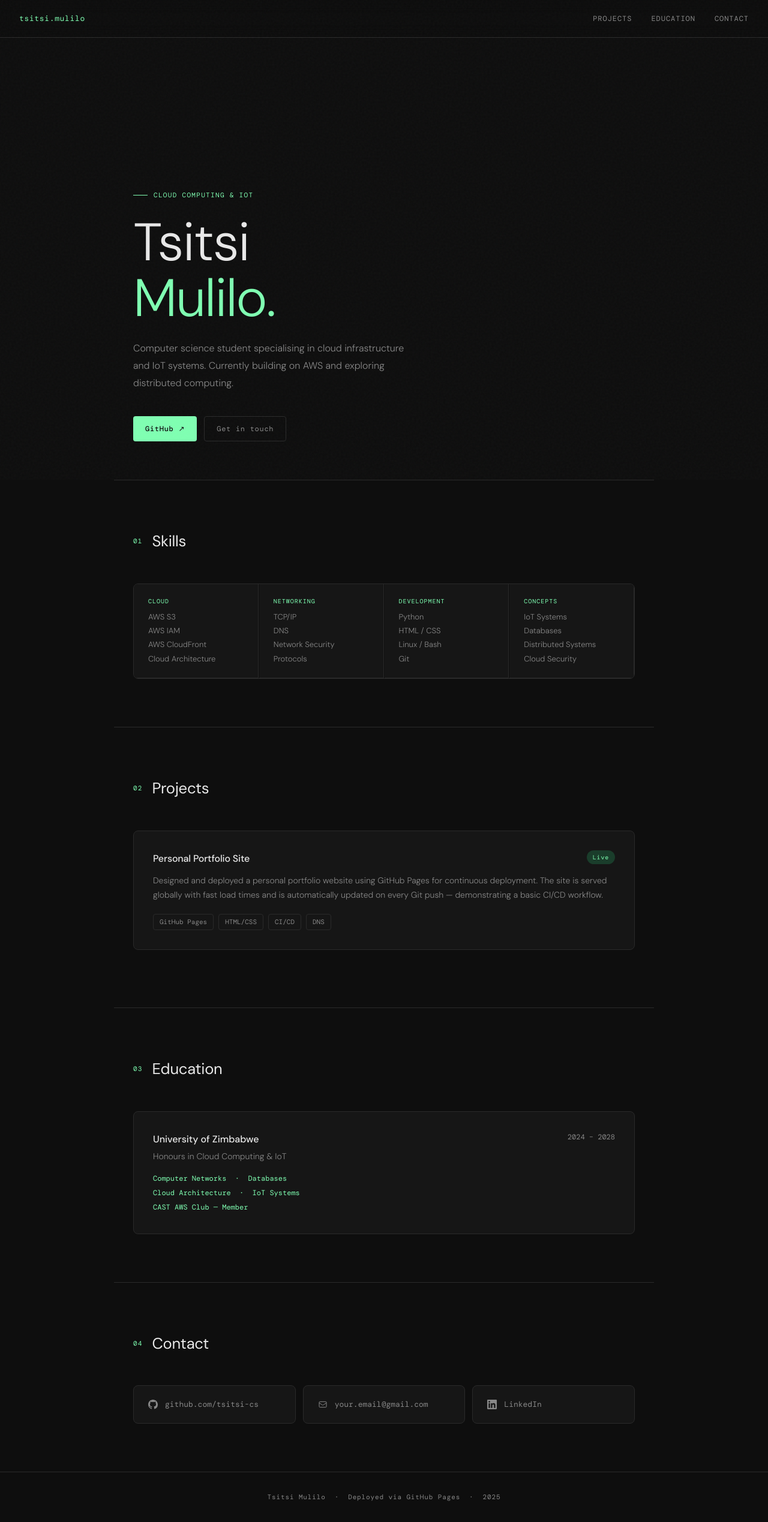
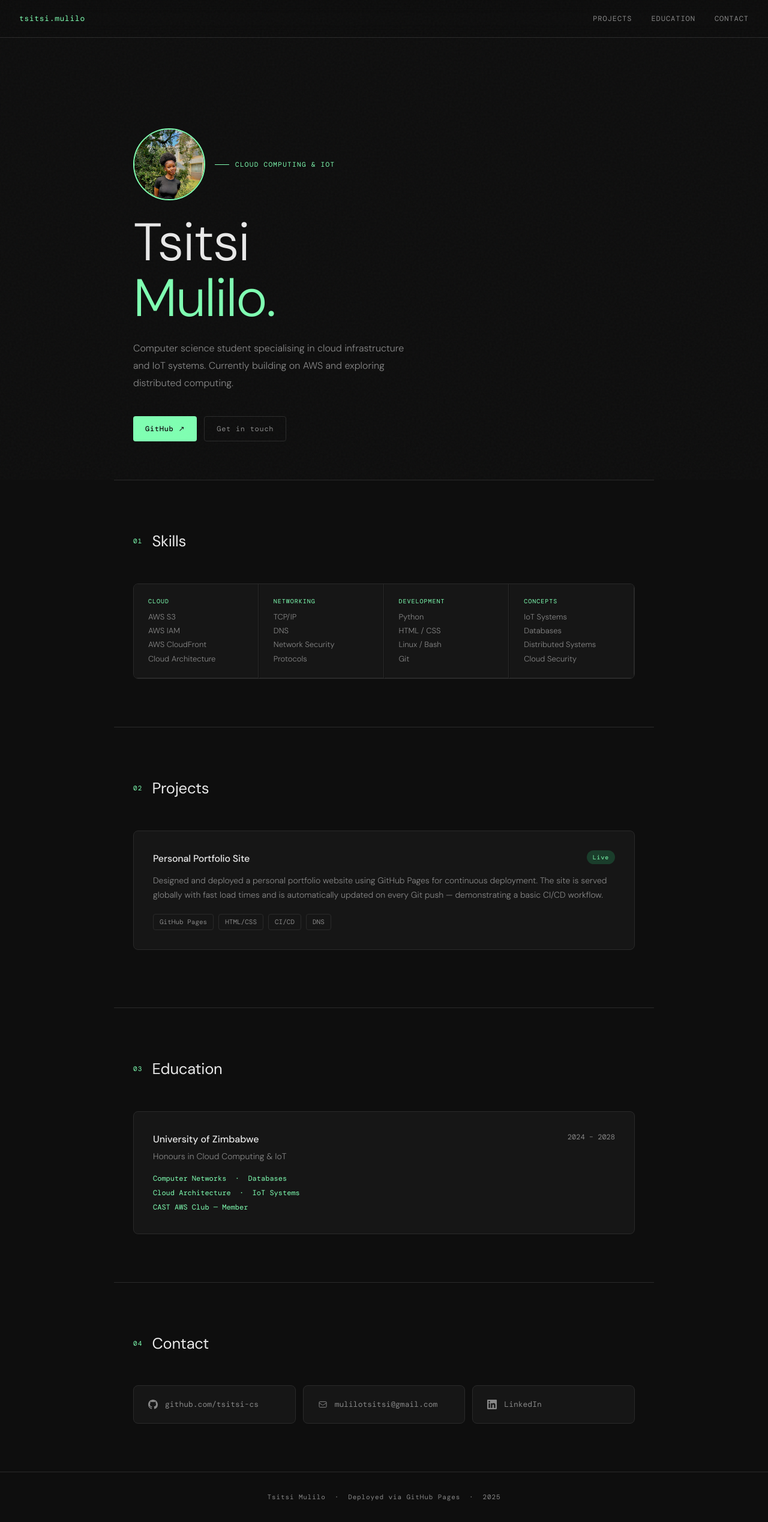
Before and after one commit to tsitsi-cs/tsitsi-cs.github.io, a plain HTML site: page index.html in a window 1280 px wide. Shown: the whole page at 60% size. Drawn offline with nearby package versions, Linux system fonts and the light colour scheme.

Commit message:
Add files via upload

```diff
--- a/index.html
+++ b/index.html
@@ -338,8 +338,12 @@
 </nav>
 
 <div class="hero">
-  <div class="hero-tag">Cloud Computing & IoT</div>
+  <div style="display:flex; align-items:center; gap:16px; margin-bottom:1.5rem;">
+    <img src="photo.jpeg" alt="Tsitsi Mulilo" style="width:120px; height:120px; border-radius:50%; object-fit:cover; border:2px solid #7fffb2;" />
+    <div class="hero-tag" style="margin-bottom:0;">Cloud Computing & IoT</div>
+  </div>
   <h1>Tsitsi<br><em>Mulilo.</em></h1>
+
   <p class="hero-sub">Computer science student specialising in cloud infrastructure and IoT systems. Currently building on AWS and exploring distributed computing.</p>
   <div class="hero-links">
     <a href="https://github.com/tsitsi-cs" class="btn btn-primary" target="_blank">GitHub ↗</a>
@@ -423,9 +427,9 @@
       <svg width="16" height="16" fill="currentColor" viewBox="0 0 24 24"><path d="M12 0C5.37 0 0 5.37 0 12c0 5.31 3.435 9.795 8.205 11.385.6.105.825-.255.825-.57 0-.285-.015-1.23-.015-2.235-3.015.555-3.795-.735-4.035-1.41-.135-.345-.72-1.41-1.23-1.695-.42-.225-1.02-.78-.015-.795.945-.015 1.62.87 1.845 1.23 1.08 1.815 2.805 1.305 3.495.99.105-.78.42-1.305.765-1.605-2.67-.3-5.46-1.335-5.46-5.925 0-1.305.465-2.385 1.23-3.225-.12-.3-.54-1.53.12-3.18 0 0 1.005-.315 3.3 1.23.96-.27 1.98-.405 3-.405s2.04.135 3 .405c2.295-1.56 3.3-1.23 3.3-1.23.66 1.65.24 2.88.12 3.18.765.84 1.23 1.905 1.23 3.225 0 4.605-2.805 5.625-5.475 5.925.435.375.81 1.095.81 2.22 0 1.605-.015 2.895-.015 3.3 0 .315.225.69.825.57A12.02 12.02 0 0 0 24 12c0-6.63-5.37-12-12-12z"/></svg>
       github.com/tsitsi-cs
     </a>
-    <a href="mailto:your.email@gmail.com" class="contact-card">
+    <a href="mailto:mulilotsitsi@gmail.com" class="contact-card">
       <svg width="16" height="16" fill="none" stroke="currentColor" stroke-width="1.5" viewBox="0 0 24 24"><path d="M3 8l7.89 5.26a2 2 0 002.22 0L21 8M5 19h14a2 2 0 002-2V7a2 2 0 00-2-2H5a2 2 0 00-2 2v10a2 2 0 002 2z"/></svg>
-      your.email@gmail.com
+      mulilotsitsi@gmail.com
     </a>
     <a href="https://linkedin.com/in/tsitsi-mulilo" class="contact-card" target="_blank">
       <svg width="16" height="16" fill="currentColor" viewBox="0 0 24 24"><path d="M20.447 20.452h-3.554v-5.569c0-1.328-.027-3.037-1.852-3.037-1.853 0-2.136 1.445-2.136 2.939v5.667H9.351V9h3.414v1.561h.046c.477-.9 1.637-1.85 3.37-1.85 3.601 0 4.267 2.37 4.267 5.455v6.286zM5.337 7.433a2.062 2.062 0 01-2.063-2.065 2.064 2.064 0 112.063 2.065zm1.782 13.019H3.555V9h3.564v11.452zM22.225 0H1.771C.792 0 0 .774 0 1.729v20.542C0 23.227.792 24 1.771 24h20.451C23.2 24 24 23.227 24 22.271V1.729C24 .774 23.2 0 22.222 0h.003z"/></svg>
```
Also changed, not shown: photo.jpeg (added).
